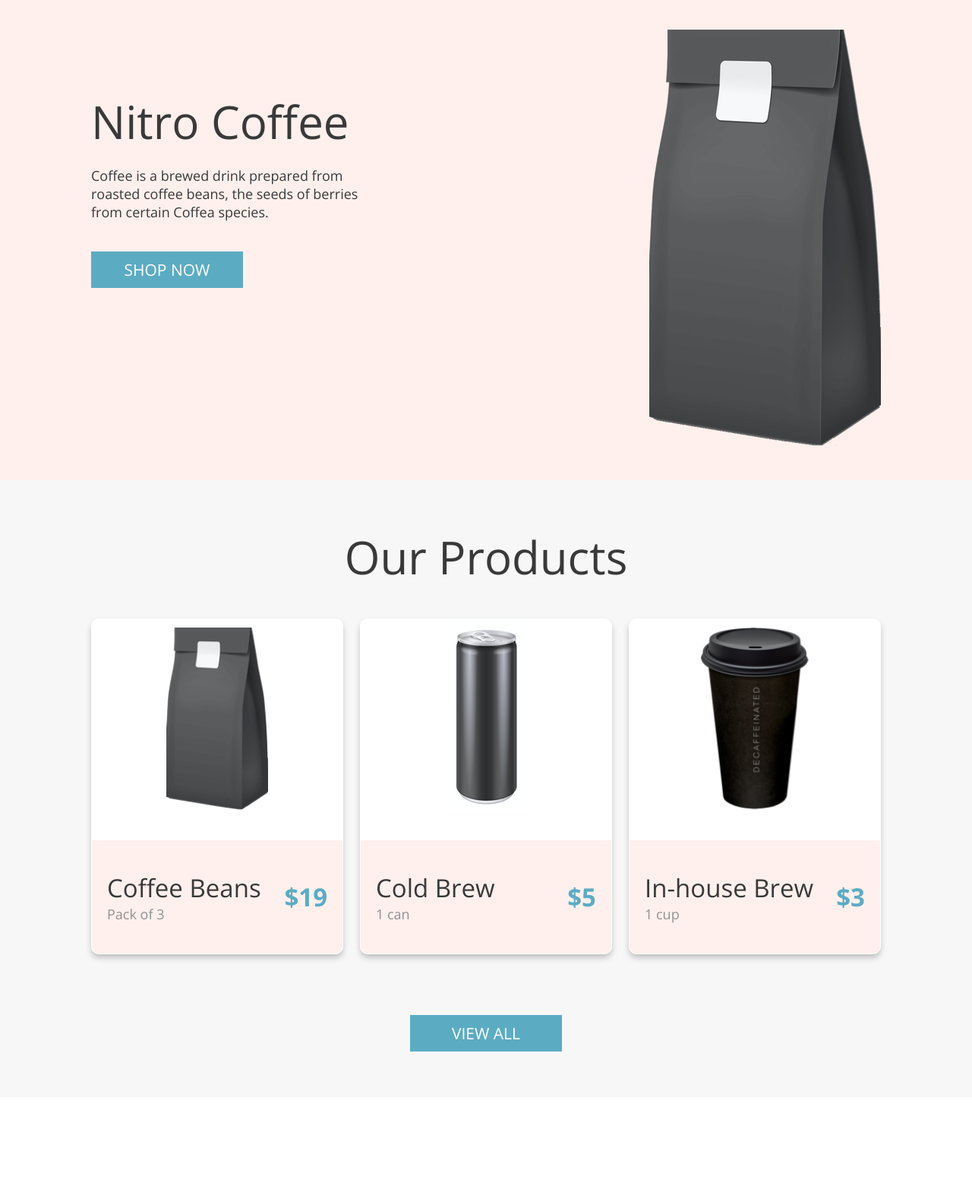
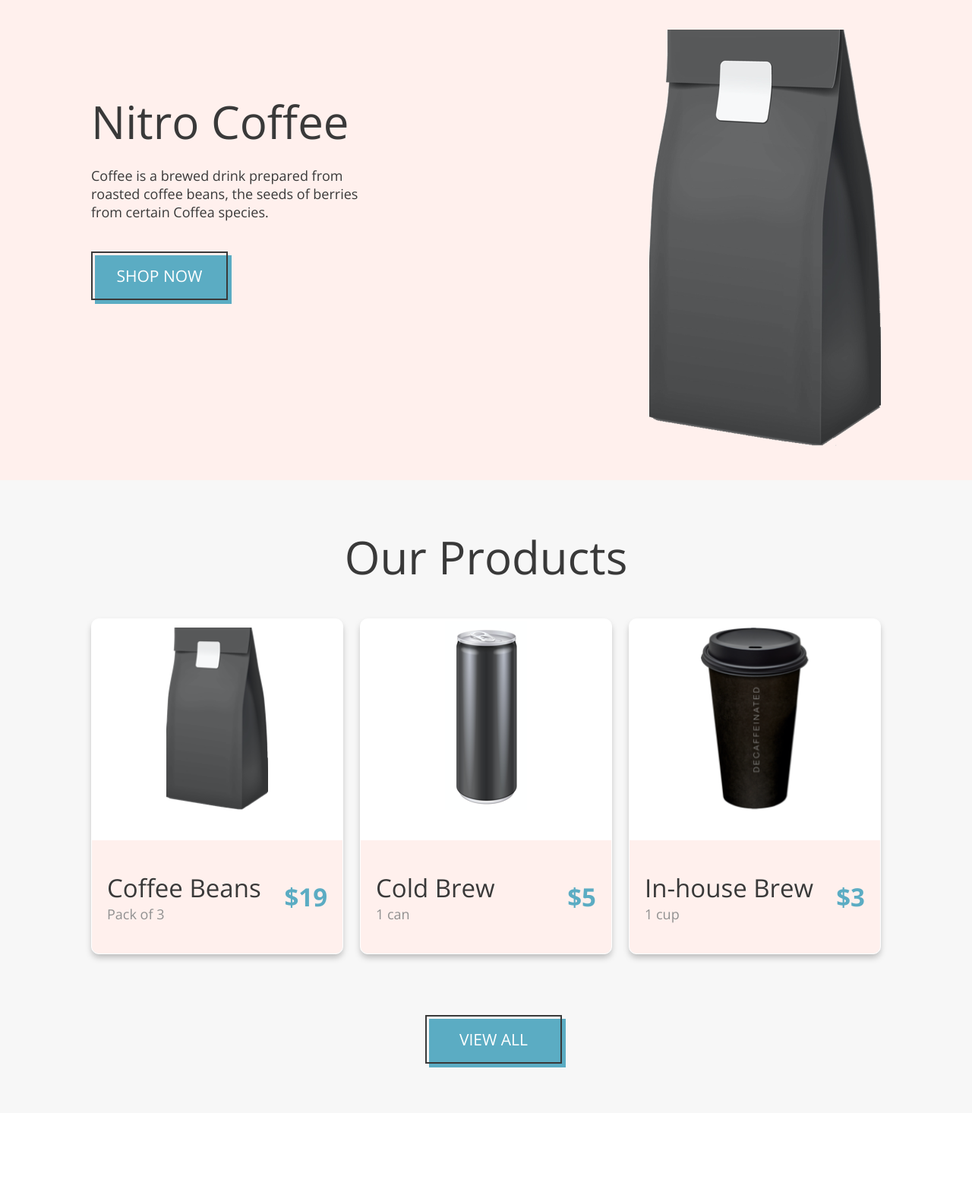
Before and after one commit to nicholas-hucal/coffee-shop, a PHP site: page / in a window 1280 px wide. Shown: the part 101-1666 px from the top of the page at 76% size. Run offline with PHP 8.4, Linux system fonts and the light colour scheme.

Commit message:
added borders around landing page buttons

```diff
--- a/css/landing.css
+++ b/css/landing.css
@@ -3,18 +3,39 @@
 .hero__link-button,
 .our-products__link-button,
 .were-different__link-button {
-    background-color: var(--nitro-blue);
     color: var(--neutral-white);
-    border: none;
+    border: 2px solid var(--neutral-graphite);
     margin: 0;
     text-decoration: none;
     text-transform: uppercase;
-    padding: 0.625rem;
+    padding: 1rem 0.5rem;
     font-size: 1.3125rem;
     font-weight: 400;
-    width: 180px;
+    width: 10rem;
+    text-align: center;
+    position: absolute;
+    top: 0;
+    left: 0;
+}
+
+.hero__link-container-border-box,
+.our-products__link-container-border-box,
+.were-different__link-container-border-box {
+    position: absolute;
+    top: 5px;
+    left: 5px;
+    border: none;
+    background-color: var(--nitro-blue);
+    width: 11.25rem;
+    height: 4rem;
+}
+
+.hero__link-container,
+.our-products__link-container,
+.were-different__link-container {
+    position: relative;
+    height: 4rem;
     display: inline-block;
-    text-align: center;
 }
 
 /* ############ shared end ############# */
@@ -142,7 +163,8 @@
 }
 
 .our-products__link-container {
-    text-align: center;
+    margin-left: calc(50% - 5rem);
+    /* text-align: center; */
 }
 
 /* ############ our-products end ############# */
--- a/index.html
+++ b/index.html
@@ -38,7 +38,10 @@
             <div class="hero__details">
                 <h1 class="hero__heading">Nitro Coffee</h1>
                 <p class="hero__body">Coffee is a brewed drink prepared from roasted coffee beans, the seeds of berries from certain Coffea species.</p>
-                <a class="hero__link-button" href="./pages/menu.html">shop now</a>
+                <div class="hero__link-container">
+                    <div class="hero__link-container-border-box"></div>
+                    <a class="hero__link-button" href="./pages/menu.html">shop now</a>
+                </div>
             </div>
             <div class="hero__image-container">
                 <img src="./assets/images/coffeebeans-hero.png" alt="coffee bag" />
@@ -88,6 +91,7 @@
                 </div>
             </div>
             <div class="our-products__link-container">
+                <div class="our-products__link-container-border-box"></div>
                 <a class="our-products__link-button" href="./pages/menu.html">view all</a>
             </div>
         </section>
@@ -107,7 +111,10 @@
                     </div>
 
                 </div>
-                <a class="were-different__link-button" href="/">learn more</a>
+                <div class="were-different__link-container">
+                    <div class="were-different__link-container-border-box"></div>
+                    <a class="were-different__link-button" href="/">learn more</a>
+                </div>
             </div>
             <div class="were-different__image-container">
                 <img class="were-different__image" src="./assets/images/tiltedcan.png"/>
@@ -115,6 +122,7 @@
         </section>
         <section class="discount">
             <div class="discount__container">
+                <div class="discount__container-border-box"></div>
                 <p class="discount__details">Get 20% off your first order with code: <span class="discount__details--bold">FirstNitro</span></p>
             </div>
         </section>
```
